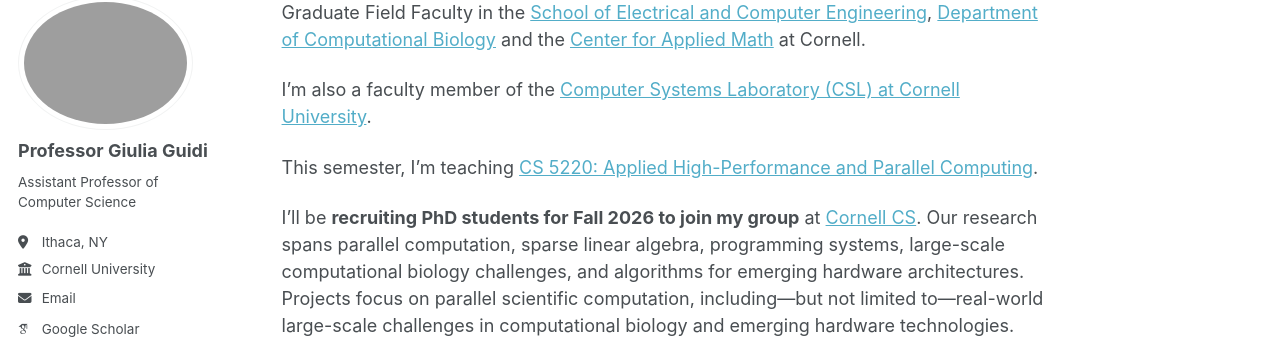
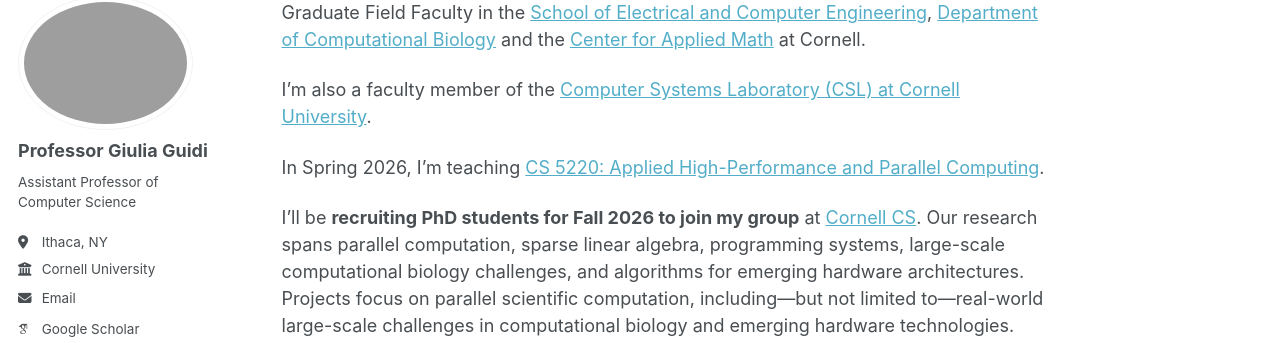
Before and after one commit to giuliaguidi/giuliaguidi.github.io, a Jekyll site: the page built from _pages/about.md, in a window 1280 px wide and 900 px high, scrolled down 437 px. Shown: the part 103-446 px from the top of the window. Built offline with Jekyll 4.4.1, drawn with Linux system fonts in a browser that asks for light colours; some web fonts are replaced.

Commit message:
update teaching

```diff
--- a/_pages/about.md
+++ b/_pages/about.md
@@ -20,7 +20,7 @@
 
 I'm also a faculty member of the [Computer Systems Laboratory (CSL) at Cornell University](https://www.csl.cornell.edu/).
 
-This semester, I'm teaching [CS 5220: Applied High-Performance and Parallel Computing](https://www.cs.cornell.edu/courses/cs5220/2026sp/).
+In Spring 2026, I'm teaching [CS 5220: Applied High-Performance and Parallel Computing](https://www.cs.cornell.edu/courses/cs5220/2026sp/).
 
 I’ll be **recruiting PhD students for Fall 2026 to join my group** at [Cornell CS](https://cis.cornell.edu/). Our research spans parallel computation, sparse linear algebra, programming systems, large-scale computational biology challenges, and algorithms for emerging hardware architectures.
 Projects focus on parallel scientific computation, including—but not limited to—real-world large-scale challenges in computational biology and emerging hardware technologies. Prior biology knowledge is not required, but a background in parallel computing and C/C++ programming is highly encouraged.
```
